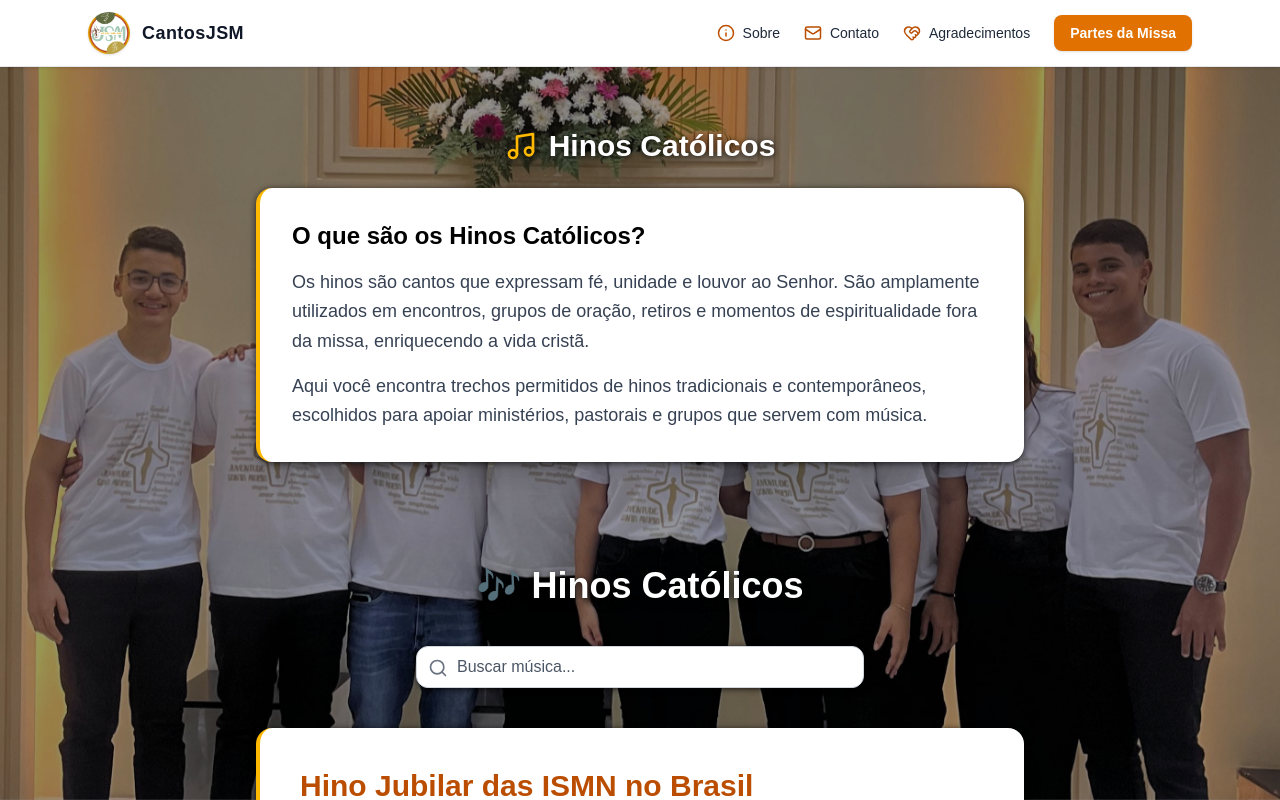
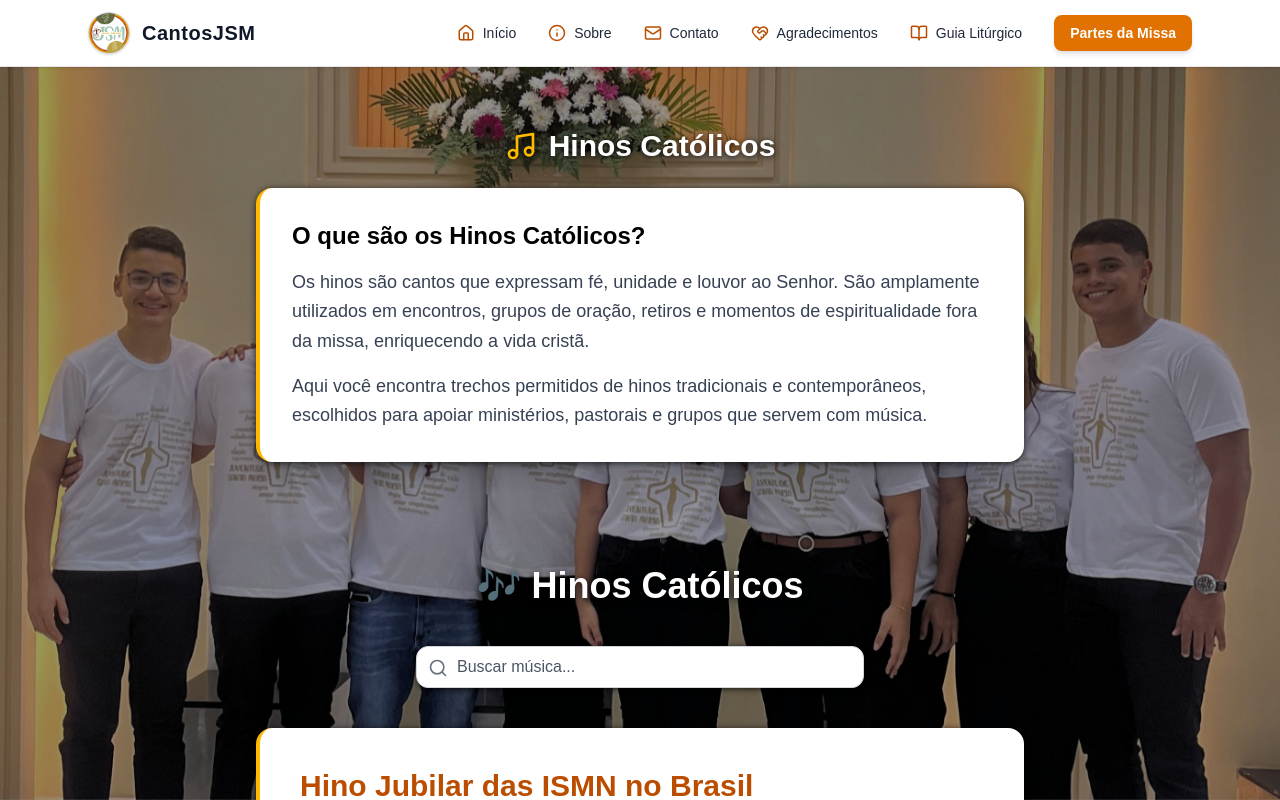
Before and after one commit to robsonalbuquerquedev/cantosjsm, a Next.js app: page /hinos in a window 1280 px wide. Shown: the top 800 px of the page. Built offline with nearby package versions, Linux system fonts and the light colour scheme.

Commit message:
update: Components Footer.tsx, Header.tsx and Sidebar.tsx

```diff
--- a/src/components/Footer.tsx
+++ b/src/components/Footer.tsx
@@ -29,6 +29,9 @@ export default function Footer() {
                     <Link href="/agradecimentos" className="hover:text-amber-700 transition">Agradecimentos</Link>
                     <Link href="/politica-de-privacidade" className="hover:text-amber-700 transition">Política de Privacidade</Link>
                     <Link href="/termos-de-uso" className="hover:text-amber-700 transition">Termos de Uso</Link>
+                    <Link href="/guia-liturgico" className="hover:text-amber-700 transition">
+                        Guia Litúrgico
+                    </Link>
                 </div>
 
                 {/* 🎵 Navegação simplificada de cantos */}
--- a/src/components/Header.tsx
+++ b/src/components/Header.tsx
@@ -3,7 +3,14 @@
 import { useState, useEffect } from "react";
 import Link from "next/link";
 import Image from "next/image";
-import { Menu, Info, Mail, HeartHandshake } from "lucide-react";
+import {
+    Menu,
+    Info,
+    Mail,
+    HeartHandshake,
+    BookOpen,
+    Home
+} from "lucide-react";
 import Sidebar from "@/components/Sidebar";
 
 export default function Header() {
@@ -22,7 +29,7 @@ export default function Header() {
                 className={`
                     fixed top-0 left-0 w-full z-50
                     transition-all duration-300
-                    bg-white ${isScrolled ? "shadow-md" : "shadow-sm"}
+                    bg-white ${isScrolled ? "shadow-lg" : "shadow-sm"}
                     border-b border-gray-200
                 `}
             >
@@ -35,15 +42,24 @@ export default function Header() {
                             alt="Logo CantosJSM"
                             width={42}
                             height={42}
-                            className="rounded-full shadow"
+                            className="rounded-full shadow border border-gray-300"
                         />
-                        <span className="font-semibold text-gray-900 text-lg tracking-wide">
+                        <span className="font-bold text-gray-900 text-xl tracking-wide">
                             CantosJSM
                         </span>
                     </Link>
 
                     {/* 🧭 Navegação Desktop */}
-                    <nav className="hidden md:flex items-center gap-6">
+                    <nav className="hidden md:flex items-center gap-8">
+
+                        {/* 🔹 Início */}
+                        <Link
+                            href="/"
+                            className="flex items-center gap-2 text-sm font-medium text-gray-800 hover:text-amber-700 transition"
+                        >
+                            <Home size={18} className="text-amber-700" />
+                            Início
+                        </Link>
 
                         <Link
                             href="/sobre"
@@ -69,13 +85,22 @@ export default function Header() {
                             Agradecimentos
                         </Link>
 
+                        {/* ⭐ Guia Litúrgico */}
+                        <Link
+                            href="/guia-liturgico"
+                            className="flex items-center gap-2 text-sm font-medium text-gray-800 hover:text-amber-700 transition"
+                        >
+                            <BookOpen size={18} className="text-amber-700" />
+                            Guia Litúrgico
+                        </Link>
+
                         {/* CTA */}
                         <button
                             onClick={() => setIsOpen(true)}
                             className="
                                 cursor-pointer bg-amber-600 hover:bg-amber-500
                                 text-white text-sm font-semibold
-                                px-4 py-2 rounded-lg shadow transition
+                                px-4 py-2 rounded-lg shadow-md transition
                             "
                         >
                             Partes da Missa
--- a/src/components/Sidebar.tsx
+++ b/src/components/Sidebar.tsx
@@ -25,7 +25,8 @@ import {
     Church,
     Info,
     Mail,
-    ShieldCheck
+    ShieldCheck,
+    BookOpen
 } from "lucide-react";
 
 interface SidebarProps {
@@ -75,6 +76,7 @@ export default function Sidebar({ isOpen, onClose }: SidebarProps) {
         { label: "Política de Privacidade", href: "/politica-de-privacidade", icon: ShieldCheck },
         { label: "Termos de Uso", href: "/termos-de-uso", icon: BookOpenCheck },
         { label: "Agradecimentos", href: "/agradecimentos", icon: Sparkles },
+        { label: "Guia Litúrgico", href: "/guia-liturgico", icon: BookOpen },
     ];
 
     const renderSection = (
```
